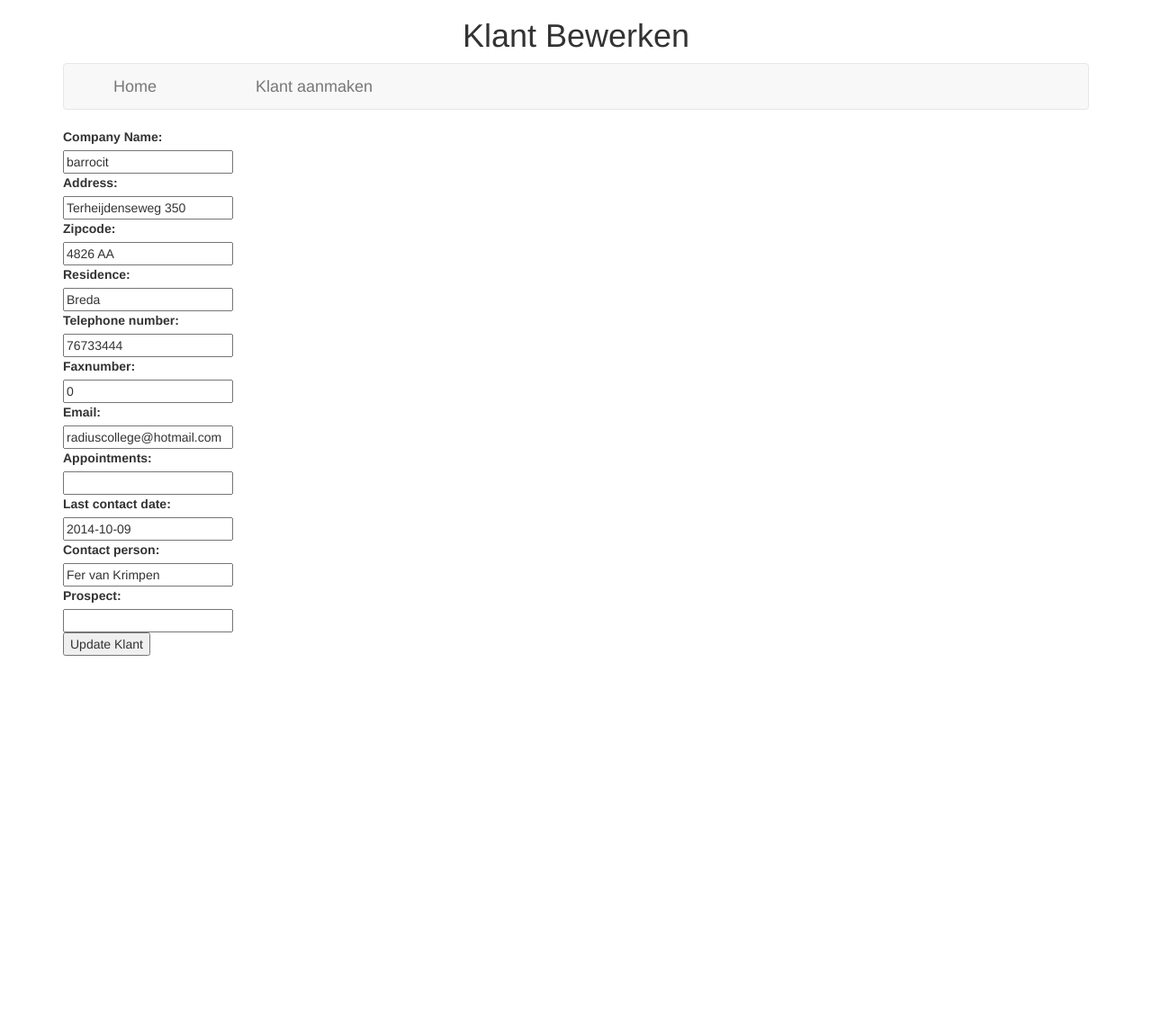
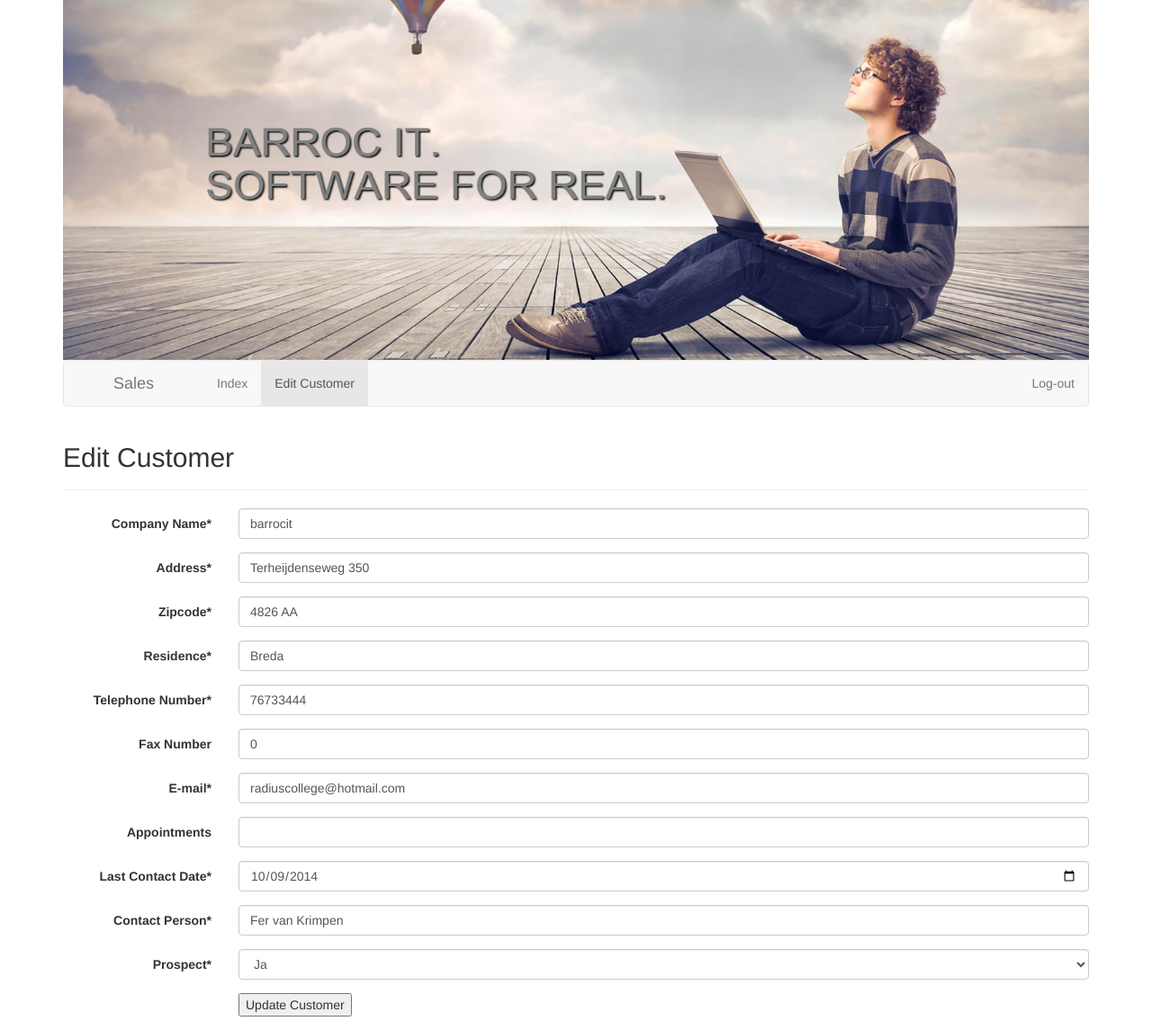
Before and after one commit to barrocit/barrocit, a PHP site: page /GitHub/app/sales/klant-bewerken.php?id=101 in a window 1280 px wide. Shown: the whole page at 90% size. Before the commit the page ends 729 px from the top, so only its background shows below. Run offline with PHP 8.4, Linux system fonts and the light colour scheme; data comes from the database, SQL or seed files in the repository.

Commit message:
en weeeer updates

```diff
--- a/app/sales/klant-aanmaken.php
+++ b/app/sales/klant-aanmaken.php
@@ -107,7 +107,7 @@
       </div>
    </div>
 		<div class="form-group">
-            <label for="companyName" class="col-lg-2 control-label"></label>
+            <label for="createCustomer" class="col-lg-2 control-label"></label>
           <div class="col-lg-10">
         <input  name="createCustomer" type="submit" value="Create Customer">
       </div>
--- a/app/sales/klant-bewerken.php
+++ b/app/sales/klant-bewerken.php
@@ -6,83 +6,160 @@
 <head>
 	<meta charset="utf-8">
 	<link rel="stylesheet" type="text/css" href="../bootstrap/bootstrapStyle.css">
-	<title>Sales</title>
-    <header>
-		<h1>Klant Bewerken</h1>
-	</header>
+	<title>Barroc-IT ~ Finance</title>
 </head>
+
 <body>
-<div class="container">
-<div class="navbar navbar-default">
-  <div class="navbar-header">
-    <a class="navbar-brand" href="index.php">Home</a>
-    <a class="navbar-brand" href="klant-aanmaken.php">Klant aanmaken</a>
-  </div>
-  </div>
   <?php
     if( isset($_GET['id']) ) {
     $id = $_GET['id'];
-		$sql = "SELECT * FROM customer WHERE customerNR = '$id'";
+    $sql = "SELECT * FROM customer WHERE customerNR = $id";
     if (!$query = mysqli_query($con, $sql)) {
       echo 'Kan selectie niet uitvoeren.';
       die();
     }
-
     $row = mysqli_fetch_assoc($query);
-
-	} else {
-		header('location: index.php');
     }
 
-	if ( isset($_POST['submit']) ) {
+
+
+
+  if ( isset($_POST['editCustomer']) ) {
+
 	$companyName = mysqli_real_escape_string($con, $_POST['companyName']);
-        $address = mysqli_real_escape_string($con, $_POST['address']);
-        $zipCode = mysqli_real_escape_string($con, $_POST['zipCode']);
+	$address =mysqli_real_escape_string($con, $_POST['address']);
+	$zipCode =mysqli_real_escape_string($con, $_POST['zipCode']);
 	$residence = mysqli_real_escape_string($con, $_POST['residence']);
-        $telephoneNumber = mysqli_real_escape_string($con, $_POST['telephoneNumber']);
-        $faxNumber = mysqli_real_escape_string($con, $_POST['faxNumber']);
-        $email = mysqli_real_escape_string($con, $_POST['email']);
-        $appointments = mysqli_real_escape_string($con, $_POST['appointments']);
-        $lastcontactDate = mysqli_real_escape_string($con, $_POST['lastcontactDate']);
-        $contactPerson = mysqli_real_escape_string($con, $_POST['contactPerson']);
-        $prospect = mysqli_real_escape_string($con, $_POST['prospect']);
+	$telephoneNumber =mysqli_real_escape_string($con, $_POST['telephoneNumber']);
+	$faxNumber =mysqli_real_escape_string($con, $_POST['faxNumber']);
+	$email =mysqli_real_escape_string($con, $_POST['email']);
+	$appointments =mysqli_real_escape_string($con, $_POST['appointments']);
+	$lastcontactDate =mysqli_real_escape_string($con, $_POST['lastcontactDate']);
+	$contactPerson =mysqli_real_escape_string($con, $_POST['contactPerson']);
+	$prospect =mysqli_real_escape_string($con, $_POST['prospect']);
 
-		$sql = "UPDATE customer SET companyName = '$companyName', address = '$address', zipCode = '$zipCode', residence = '$residence', telephoneNumber = '$telephoneNumber', faxNumer = '$faxNumber', email = '$email', appointments = '$appointments', lastcontactDate = '$lastcontactDate', contactPerson = '$contactPerson', prospect = '$prospect'  WHERE customerNR = '$id'";
+    $sql = "UPDATE customer SET companyName='$companyName', address='$address', zipCode='$zipCode', residence='$residence', telephoneNumber='$telephoneNumber', faxNumber='$faxNumber', email='$email', appointments='$appointments', lastcontactDate='$lastcontactDate', contactPerson='$contactPerson', prospect='$prospect' WHERE customerNR = '$id' ";
 
-	if	(!$query = mysqli_query($con, $sql)) {
-			echo 'Kan geen update uitvoeren.';
-			die();
+    $query = mysqli_query($con, $sql);
+
+  if  (!$query = mysqli_query($con, $sql)) {
+    $fout = urlencode('Kan geen update uitvoeren.');
+    header('location: index.php?msg=' . $fout);
     }
-		$msg = urlencode('Klant is succesvol bewerkt.');
+    $msg = urlencode('Customer is succesfully updated.');
     header('location: index.php?msg=' . $msg);
   }
   ?>
-    <form action="" method="POST">
-				<div class="width-tabel"><label for="companyName">Company Name:</label></div>
-				<input type="text" name="companyName" id="companyName" value="<?php echo $row['companyName']; ?> ">
-                <div class="width-tabel"><label for="address">Address:</label></div>
-				<input type="text" name="address" id="address" value="<?php echo $row['address']; ?>">
-                <div class="width-tabel"><label for="zipCode">Zipcode:</label></div>
-				<input type="text" name="zipCode" id="zipCode" value="<?php echo $row['zipCode']; ?>">
-                <div class="width-tabel"><label for="residence">Residence:</label></div>
-				<input type="text" name="residence" id="residence" value="<?php echo $row['residence']; ?>">
-                <div class="width-tabel"><label for="telephoneNumber">Telephone number:</label></div>
-				<input type="text" name="telephoneNumber" id="telephoneNumber" value="<?php echo $row['telephoneNumber']; ?>">
-                <div class="width-tabel"><label for="faxNumber">Faxnumber:</label></div>
-				<input type="text" name="faxNumber" id="faxNumber" value="<?php echo $row['faxNumber']; ?>">
-                <div class="width-tabel"><label for="email">Email:</label></div>
-				<input type="text" name="email" id="email" value="<?php echo $row['email']; ?>">
-                <div class="width-tabel"><label for="appointments">Appointments:</label></div>
-				<input type="text" name="appointments" id="appointments" value="<?php echo $row['appointments']; ?>">
-                <div class="width-tabel"><label for="lastcontactDate">Last contact date:</label></div>
-				<input type="text" name="lastcontactDate" id="lastcontactDate" value="<?php echo $row['lastcontactDate']; ?>">
-                <div class="width-tabel"><label for="contactPerson">Contact person:</label></div>
-				<input type="text" name="contactPerson" id="contactPerson" value="<?php echo $row['contactPerson']; ?>">
-                <div class="width-tabel"><label for="prospect">Prospect:</label></div>
-				<input type="text" name="prospect" id="prospect" value="<?php echo $row['prospect']; ?>">
-				<div class="width-tabel"></div>
-				<input name="submit" type="submit" value="Update Klant" id="button">
+
+
+	<header>
+
+	</header>
+
+<div class="container">
+
+<img src="../images/menuBarrocit.png" width="1140" height= "400px;"/>
+
+<div class="navbar navbar-default">
+  <div class="navbar-header">
+    <a class="navbar-brand">Sales</a>
+  </div>
+  <div class="navbar-collapse collapse navbar-responsive-collapse">
+    <ul class="nav navbar-nav">
+      <li><a href="index.php">Index</a></li>
+      <li class="active"><a href="#">Edit Customer</a></li>
+    </ul>
+    <ul class="nav navbar-nav navbar-right">
+      <li><a href="http://localhost/GitHub/barrocit/app/development/logout.php">Log-out</a></li>
+    </ul>
+  </div>
+</div>
+
+<div class="page-header"><h2>Edit Customer</h2></div>
+
+<form action="" method="post" class="form-horizontal" roll="form">
+
+                <div class="form-group">
+            <label for="companyName" class="col-lg-2 control-label">Company Name*</label>
+          <div class="col-lg-10">
+        <input type="text" class="form-control" id="companyName" name="companyName" value="<?php echo $row['companyName']?>" required>
+      </div>
+   </div>
+        <div class="form-group">
+            <label for="address" class="col-lg-2 control-label">Address*</label>
+          <div class="col-lg-10">
+        <input type="text" class="form-control" id="address" name="address" value="<?php echo $row['address']?>" required>
+      </div>
+   </div>
+        <div class="form-group">
+            <label for="zipCode" class="col-lg-2 control-label">Zipcode*</label>
+          <div class="col-lg-10">
+        <input type="text" class="form-control" id="zipCode" name="zipCode" value="<?php echo $row['zipCode']?>" required>
+      </div>
+   </div>
+        <div class="form-group">
+            <label for="residence" class="col-lg-2 control-label">Residence*</label>
+          <div class="col-lg-10">
+        <input type="text" class="form-control" id="residence" name="residence" value="<?php echo $row['residence']?>" required>
+      </div>
+   </div>
+        <div class="form-group">
+            <label for="telephoneNumber" class="col-lg-2 control-label">Telephone Number*</label>
+          <div class="col-lg-10">
+        <input type="text" class="form-control" id="telephoneNumber" name="telephoneNumber" value="<?php echo $row['telephoneNumber']?>" required>
+      </div>
+   </div>
+        <div class="form-group">
+            <label for="faxNumber" class="col-lg-2 control-label">Fax Number</label>
+          <div class="col-lg-10">
+        <input type="text" class="form-control" id="faxNumber" name="faxNumber" value="<?php echo $row['faxNumber']?>">
+      </div>
+   </div>
+        <div class="form-group">
+            <label for="email" class="col-lg-2 control-label">E-mail*</label>
+          <div class="col-lg-10">
+        <input type="text" class="form-control" id="email" name="email" value="<?php echo $row['email']?>" required>
+      </div>
+   </div>
+        <div class="form-group">
+            <label for="appointments" class="col-lg-2 control-label">Appointments</label>
+          <div class="col-lg-10">
+        <input type="text" class="form-control" id="appointments" name="appointments" value="<?php echo $row['appointments']?>">
+      </div>
+   </div>
+        <div class="form-group">
+            <label for="lastcontactDate" class="col-lg-2 control-label">Last Contact Date*</label>
+          <div class="col-lg-10">
+        <input type="date" class="form-control" id="lastcontactDate" name="lastcontactDate" value="<?php echo $row['lastcontactDate']?>" required>
+      </div>
+   </div>
+        <div class="form-group">
+            <label for="contactPerson" class="col-lg-2 control-label">Contact Person*</label>
+          <div class="col-lg-10">
+        <input type="text" class="form-control" id="contactPerson" name="contactPerson" value="<?php echo $row['contactPerson']?>" required>
+      </div>
+   </div>
+        <div class="form-group">
+            <label for="prospect" class="col-lg-2 control-label">Prospect*</label>
+          <div class="col-lg-10">
+        <select class="form-control" id="prospect" name="prospect" required>
+			<option value="0">Ja</option>
+			<option value="1">Nee</option>
+        </select>
+      </div>
+   </div>
+		<div class="form-group">
+            <label for="editCustomer" class="col-lg-2 control-label"></label>
+          <div class="col-lg-10">
+        <input name="editCustomer" type="submit" value="Update Customer">
+      </div>
+   </div>
+
 </form>
 </div>
+
+<footer>
+
+</footer>
 </body>
 </html>
```
Also changed, not shown: app/controllers/customerController.php (+27 -17 lines), app/sales/index.php (+9 -3 lines), app/sales/klant-inzien.php (added, +116 -0 lines). Lines whose indentation alone changed are shown as unchanged.
